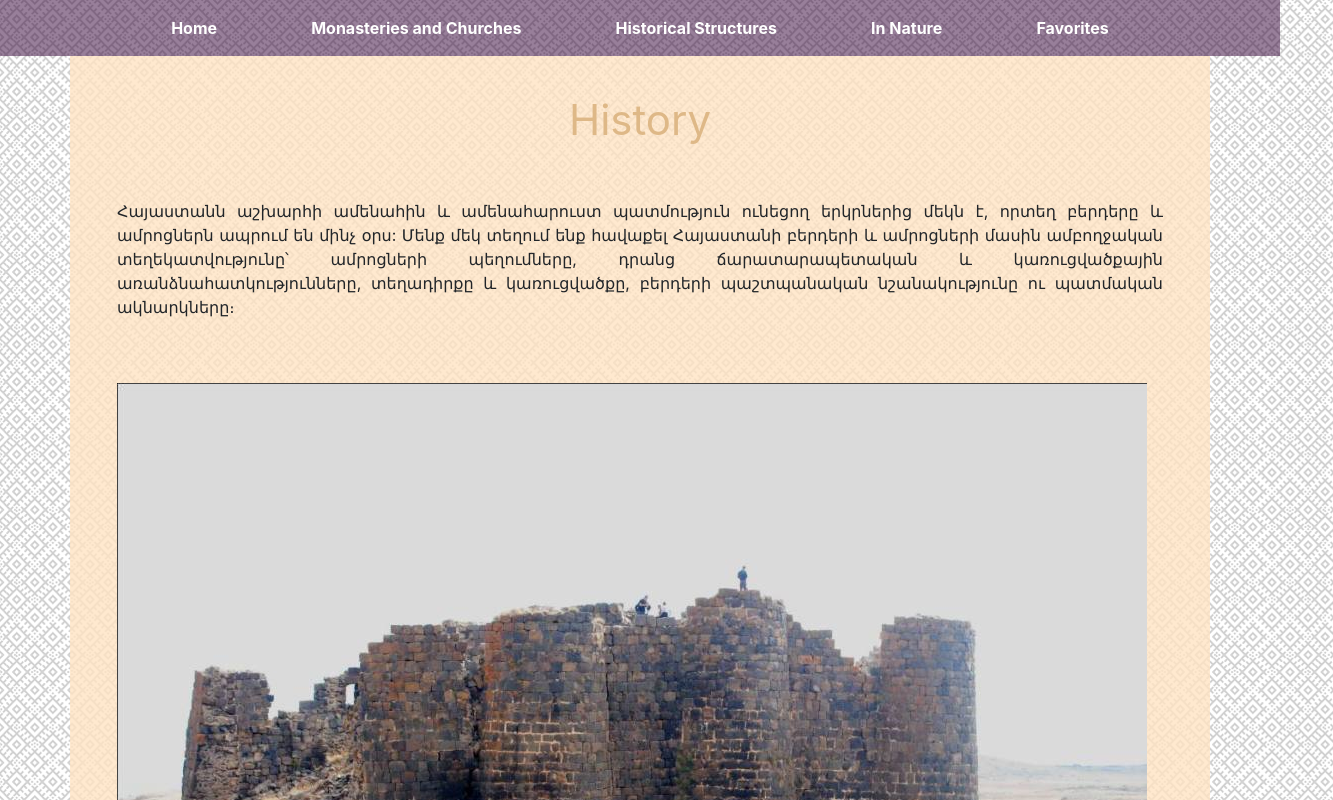
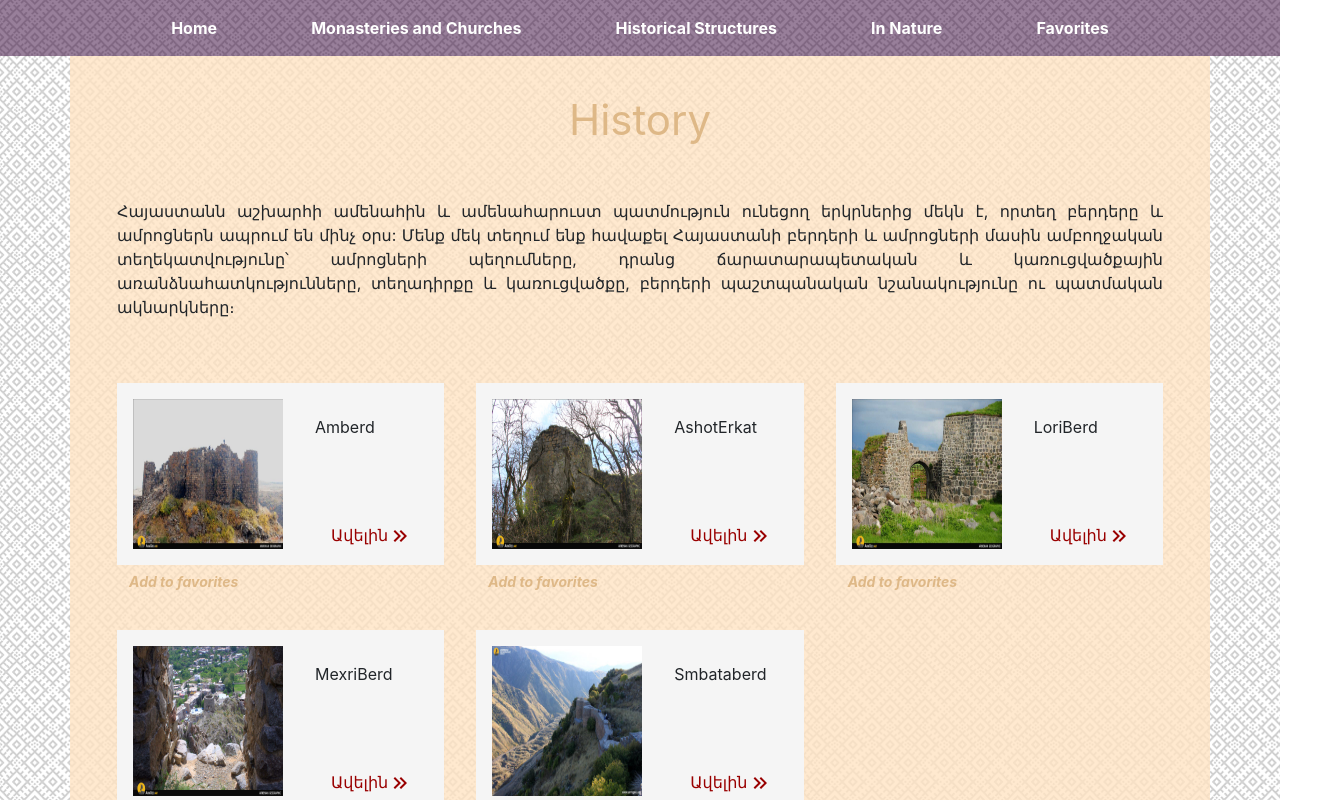
Before and after one commit to LusineAn/armChurches, a React app: page /gallery/history in a window 1280 px wide. Shown: the top 800 px of the page, 1333 px wide, since content can reach past the window. Built offline with nearby package versions, Linux system fonts and the light colour scheme.

Commit message:
Added favorites functionality for Gallery

```diff
--- a/app/assets/stylesheets/App.scss
+++ b/app/assets/stylesheets/App.scss
@@ -6,5 +6,5 @@
 @import "./Details";
 
 body {
-    background: url(../images/background/circuit.png);
+    background: url(../images/background/bg1.png);
 }
--- a/app/index.html
+++ b/app/index.html
@@ -1,7 +1,7 @@
 <!DOCTYPE html>
 <html>
     <head><title>
-        my-app
+        Armenia
     </title></head>
     <body>
         <div id="app"></div>
--- a/app/src/components/container/App.jsx
+++ b/app/src/components/container/App.jsx
@@ -12,6 +12,10 @@
 import { getImages } from '../../data';
 
 class App extends React.Component {
+
+    componentDidMount() {
+        //Fetch data from db and save in redux store
+    }
 
     render() {
         return (
--- a/app/src/components/presentational/Gallery.jsx
+++ b/app/src/components/presentational/Gallery.jsx
@@ -3,7 +3,7 @@
 import { withRouter, Redirect } from 'react-router-dom'
 import { connect } from "react-redux";
 
-import { setImg } from "../../redux/actions";
+import { setImg, addFavImg, removeFavImg } from "../../redux/actions";
 import ImgCard from '../reactComponents/ImgCard';
 
 class Gallery extends React.Component {
@@ -21,6 +21,9 @@
         }
     }
 
+ /**
+  * Functionality when user clicks on image card's more button
+  */
     onMoreClick = (img) => {
         this.props.setImg(img);
         this.setState({
@@ -28,8 +31,23 @@
         });
     }
 
+/**
+ * Functionality when user add/remove image on/from favorite list
+ */
+    onFavoriteClick = (id) => {
+        const isFav = this.props.favIds.includes(id);
+        return isFav ? this.props.removeFavImg(this.props.favIds.indexOf(id)) : this.props.addFavImg(id);
+    }
+
+/**
+ * Check if image is added on favorite images list or not
+ */
+    isImgFavorite = (id) => {
+        return this.props.favIds.includes(id);
+    }
+
     render() {
-        const selectedImg = this.props.selectedImg;
+        const { selectedImg } = this.props;
 
         return this.state.isRedirect ?
             <Redirect to={`/details/${selectedImg.name}`} /> :
@@ -43,21 +61,29 @@
                 <div className='imgCardsContainer'>
                     {this.props.images.map(img =>
                         <ImgCard
-                            key={img.name}
+                            key={img.id}
                             imgSrc={img.src}
                             imgName={img.name}
-                            onMoreClick={() => this.onMoreClick(img)} />
+                            isFav={this.isImgFavorite(img.id)}
+                            onMoreClick={() => this.onMoreClick(img)}
+                            onFavoriteClick={() => this.onFavoriteClick(img.id)}
+                        />
                     )}
                 </div>
-            </div>;
+            </div>
     }
 }
 
 const mapStateToProps = state => {
-    return { selectedImg: state.selectedImg };
+    const { selectedImg } = state;
+    const { favIds } = state.favorits;
+    return {
+        selectedImg,
+        favIds
+    };
 }
 
 export default withRouter(connect(
     mapStateToProps,
-    { setImg }
+    { setImg, addFavImg, removeFavImg }
 )(Gallery));
--- a/app/src/components/reactComponents/ImgCard.jsx
+++ b/app/src/components/reactComponents/ImgCard.jsx
@@ -1,6 +1,6 @@
 import React from 'react';
 import PropTypes from 'prop-types';
-
+import { Button } from 'react-bootstrap';
 import Icon from '@mdi/react'
 import { mdiChevronDoubleRight } from '@mdi/js';
 
@@ -11,7 +11,9 @@
     static propTypes = {
         imgSrc: PropTypes.string.isRequired,
         imgName: PropTypes.string.isRequired,
-        onMoreClick: PropTypes.func.isRequired
+        onMoreClick: PropTypes.func.isRequired,
+        onFavoriteClick: PropTypes.func.isRequired,
+        isFav: PropTypes.bool.isRequired
     }
 
     onMoreClick = () => {
@@ -20,9 +22,16 @@
         }
     }
 
+    onFavoriteClick = () => {
+        if (this.props.onFavoriteClick) {
+            this.props.onFavoriteClick();
+        }
+    }
+
     render() {
         return (
             <div className='imgCard'>
+                <div className='cardBody'>
                     <div className='cardLeft'>
                         <img src={this.props.imgSrc} />
                     </div>
@@ -38,6 +47,14 @@
                         </button>
                     </div>
                 </div>
+                <div className='cardFooter'>
+                    <Button
+                        className={'favButton ' + (this.props.isFav ? 'removeFav' : 'addFav')}
+                        onClick={this.onFavoriteClick} >
+                        {this.props.isFav ? M.removeFavorite : M.addFavorite}
+                    </Button>
+                </div>
+            </div>
         )
     }
 }
--- a/app/src/redux/actionTypes.js
+++ b/app/src/redux/actionTypes.js
@@ -1,2 +1,3 @@
-export const ADD_IMG = "ADD_IMG";
+export const ADD_FAV_IMG = "ADD_FAV_IMG"
+export const REMOVE_FAV_IMG = "REMOVE_FAV_IMG"
 export const SET_IMG = "SET_IMG";
--- a/app/src/redux/actions.js
+++ b/app/src/redux/actions.js
@@ -1,13 +1,18 @@
-import { ADD_IMG, SET_IMG } from "./actionTypes";
+import { ADD_FAV_IMG, REMOVE_FAV_IMG, SET_IMG } from "./actionTypes";
 
 // let nextTodoId = 0;
+
+export const addFavImg = id => ({
+    type: ADD_FAV_IMG,
+    payload: { id }
+})
+
+export const removeFavImg = index => ({
+    type: REMOVE_FAV_IMG,
+    payload: { index }
+})
 
 export const setImg = img => ({
     type: SET_IMG,
     payload: { img }
 });
-
-export const addImg = img => ({
-    type: ADD_IMG,
-    payload: { img }
-})
--- /dev/null
+++ b/app/src/redux/reducers/favorits.js
@@ -0,0 +1,29 @@
+import { ADD_FAV_IMG, REMOVE_FAV_IMG } from "../actionTypes";
+
+const initialState = {
+    favIds: []
+};
+
+const favIds = (state = initialState, action) => {
+  switch (action.type) {
+    case ADD_FAV_IMG: {
+        const { id } = action.payload;
+        return {
+            favIds: [...state.favIds, id]
+        }
+    }
+    case REMOVE_FAV_IMG: {
+        const { index } = action.payload;
+        return {
+            favIds: state.favIds
+                .slice(0, index)
+                .concat(state.favIds.slice(index + 1))
+        }
+    }
+    default: {
+      return state;
+    }
+  }
+};
+
+export default favIds;
--- a/app/src/redux/reducers/index.js
+++ b/app/src/redux/reducers/index.js
@@ -1,4 +1,5 @@
 import { combineReducers } from "redux";
 import selectedImg from "./selectedImg";
+import favorits from "./favorits";
 
-export default combineReducers({ selectedImg });
+export default combineReducers({ selectedImg, favorits });
--- a/app/src/routes/Routes.js
+++ b/app/src/routes/Routes.js
@@ -28,6 +28,15 @@
             galleryDescription: M.natureDesc,
             type: 'nature'
         }
+    },
+    {
+        path: '/gallery/favorites',
+        component: Gallery,
+        props: {
+            title: 'Favorite',
+            galleryDescription: M.favoritesDesc,
+            type: 'favorite'
+        }
     }
 ];
 
```
Also changed, not shown: app/assets/images/background/bg1.png (renamed from app/assets/images/background/circuit.png), app/assets/images/nature/Sevan.jpg (added), app/src/data.js. Lines whose indentation alone changed are shown as unchanged.
